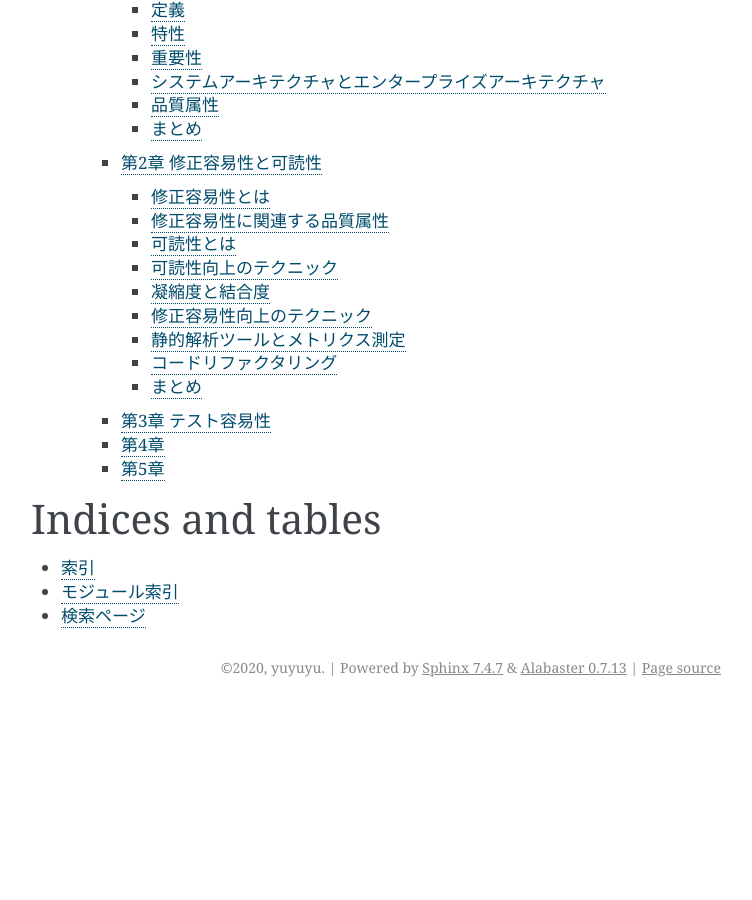
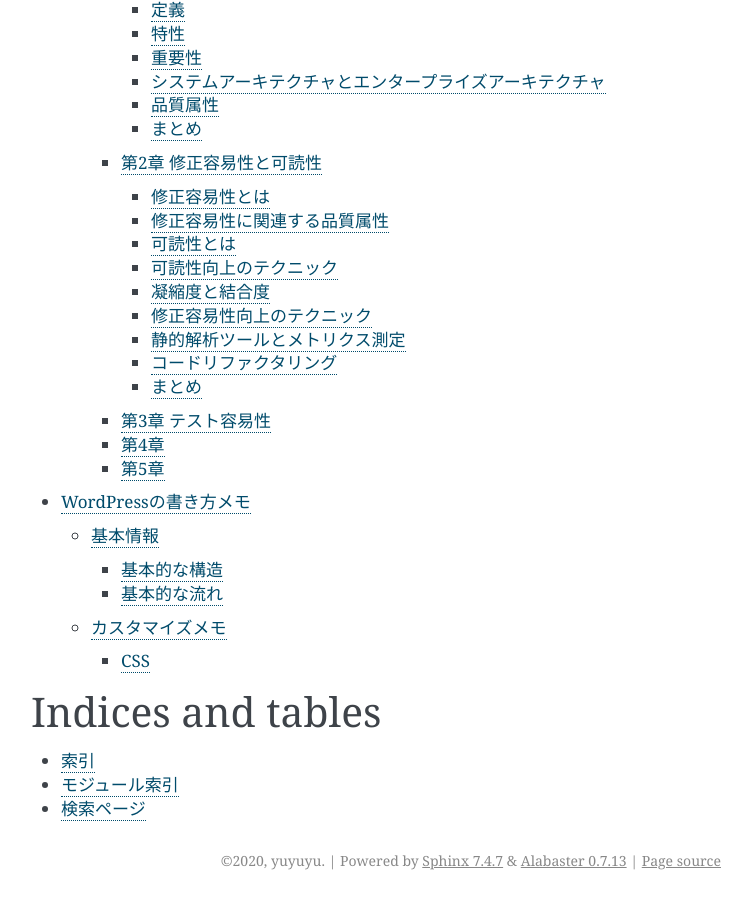
Before and after one commit to yuyuyu0706/sphinx, a Sphinx documentation site: the page built from sphinx/source/index.rst, in a window 1280 px wide and 900 px high, scrolled down 1596 px. Shown: the whole window, without its empty margins (389-1141 px from the left). Built offline with Sphinx 7.4.7, drawn with Linux system fonts in a browser that asks for light colours; pages that are not in the unit, such as notebooks, are missing from menus; before the commit the page ends 2303 px from its top, so only the background shows below that; part of the change alters nothing that is shown.

Commit message:
auto commit

```diff
--- a/sphinx/source/index.rst
+++ b/sphinx/source/index.rst
@@ -14,6 +14,7 @@ Welcome to sphinx's documentation!
   /work/page02_emu
   /work/page03_chare
   /work/page04_python
+  /work/page05_blog
 
 Indices and tables
 ==================
--- /dev/null
+++ b/sphinx/source/work/page05_blog.rst
@@ -0,0 +1,40 @@
+
+#################################
+WordPressの書き方メモ
+#################################
+
+基本情報
+###############################
+
+基本的な構造
+********************
+* 1. タイトル
+| 【】タイトル名
+* 2. イントロダクション用の文章
+| 段落ブロック
+* 3. キャプション画像
+| 画像：1024×576
+* 4. 目次用の見出し
+| 見出しブロック, サイズ:H2, CSS:hd2
+* 5. 目次
+| リストブロック, CSS：hl
+* 6. 本文用の見出し
+| 見出しブロック, HTMLアンカー：a1, CSS:hd2
+* 7. 本文用の文章
+| 段落ブロック
+
+基本的な流れ
+********************
+* イントロダクション (導)：概要
+* はじめに (起)：動機
+*
+* コンテンツ
+* まとめ (集)
+
+カスタマイズメモ
+###############################
+
+CSS
+********************
+hd2：付箋型の青色見出し
+hl：目次リスト
```
Also changed, not shown: sphinx/source/work/page05_yuyublog.rst (deleted).
